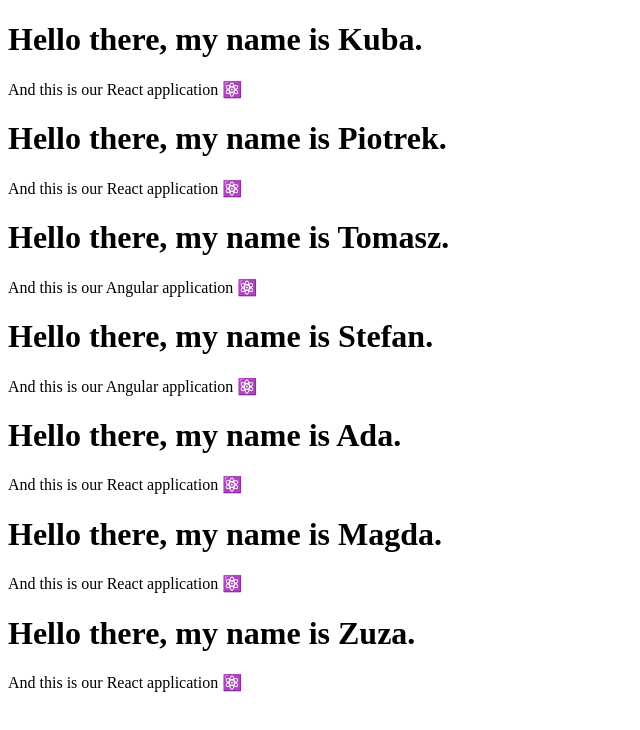
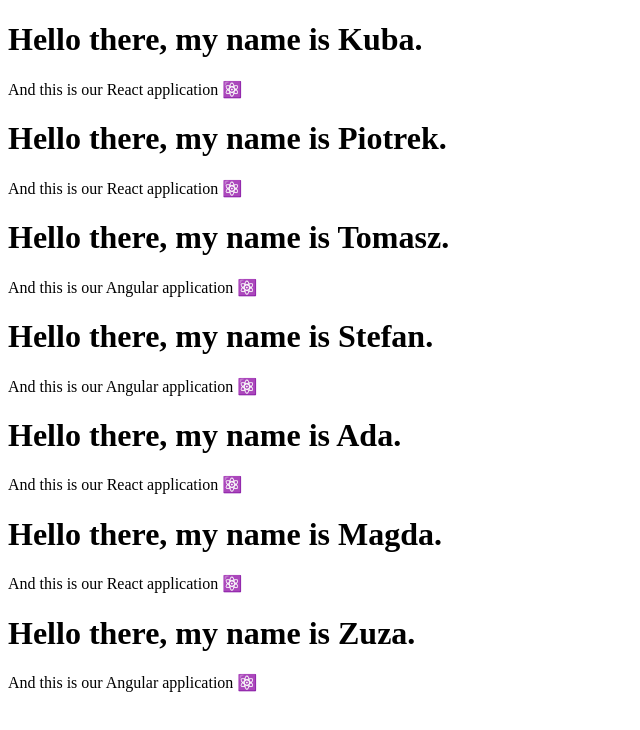
Before and after one commit to Eghizio/react-workshops-stp-agh, a React (Vite) app: page / in a window 1280 px wide. Shown: the top 730 px of the page, without its empty margins (0-640 px from the left). Built offline with nearby package versions, Linux system fonts and the light colour scheme.

Commit message:
React Fragment & Object looping

```diff
--- a/src/App.tsx
+++ b/src/App.tsx
@@ -1,11 +1,17 @@
-import { GreetingCard } from "./components/GreetingCard/GreetingCard";
+import { TechnologyEnjoyers } from "./components/TechnologyEnjoyers/TechnologyEnjoyers";
 
-const names = ["Kuba", "Piotrek", "Tomasz", "Stefan", "Ada", "Magda", "Zuza"];
+const students = [
+  { name: "Kuba", technology: "React" },
+  { name: "Piotrek", technology: "React" },
+  { name: "Tomasz", technology: "Angular" },
+  { name: "Stefan", technology: "Angular" },
+  { name: "Ada", technology: "React" },
+  { name: "Magda", technology: "React" },
+  { name: "Zuza", technology: "Angular" },
+];
 
 export const App = () => (
   <main>
-    {names.map((name) => (
-      <GreetingCard name={name} />
-    ))}
+    <TechnologyEnjoyers enjoyers={students} />
   </main>
 );
--- a/src/components/GreetingCard/GreetingCard.tsx
+++ b/src/components/GreetingCard/GreetingCard.tsx
@@ -1,15 +1,11 @@
 interface Props {
   name: string;
+  technology: string;
 }
-
-const likesAngular = (name: string) => name === "Tomasz" || name === "Stefan";
 
 export const GreetingCard = (props: Props) => (
   <div>
     <h1>Hello there, my name is {props.name}.</h1>
-    <p>
-      And this is our {likesAngular(props.name) ? "Angular" : "React"}{" "}
-      application ⚛️
-    </p>
+    <p>And this is our {props.technology} application ⚛️</p>
   </div>
 );
--- /dev/null
+++ b/src/components/TechnologyEnjoyers/TechnologyEnjoyers.tsx
@@ -0,0 +1,19 @@
+import React from "react";
+import { GreetingCard } from "../GreetingCard/GreetingCard";
+
+interface Enjoyer {
+  name: string;
+  technology: string;
+}
+
+interface Props {
+  enjoyers: Enjoyer[];
+}
+
+export const TechnologyEnjoyers = (props: Props) => (
+  <React.Fragment>
+    {props.enjoyers.map((enjoyer) => (
+      <GreetingCard name={enjoyer.name} technology={enjoyer.technology} />
+    ))}
+  </React.Fragment>
+);
```
